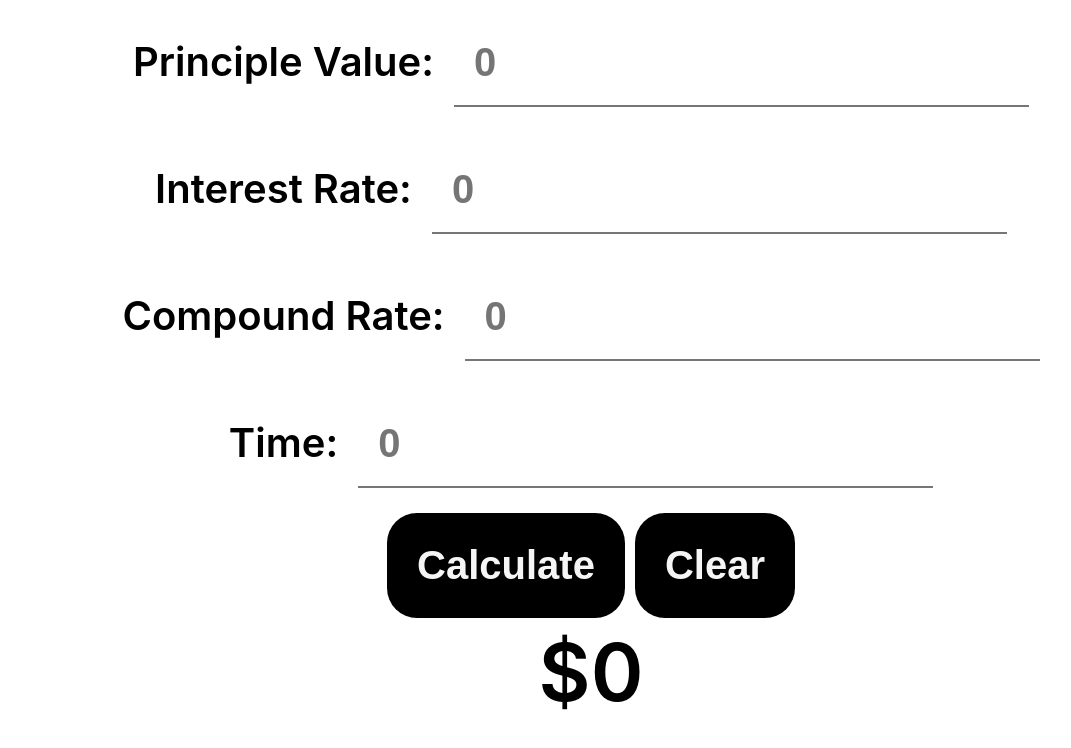
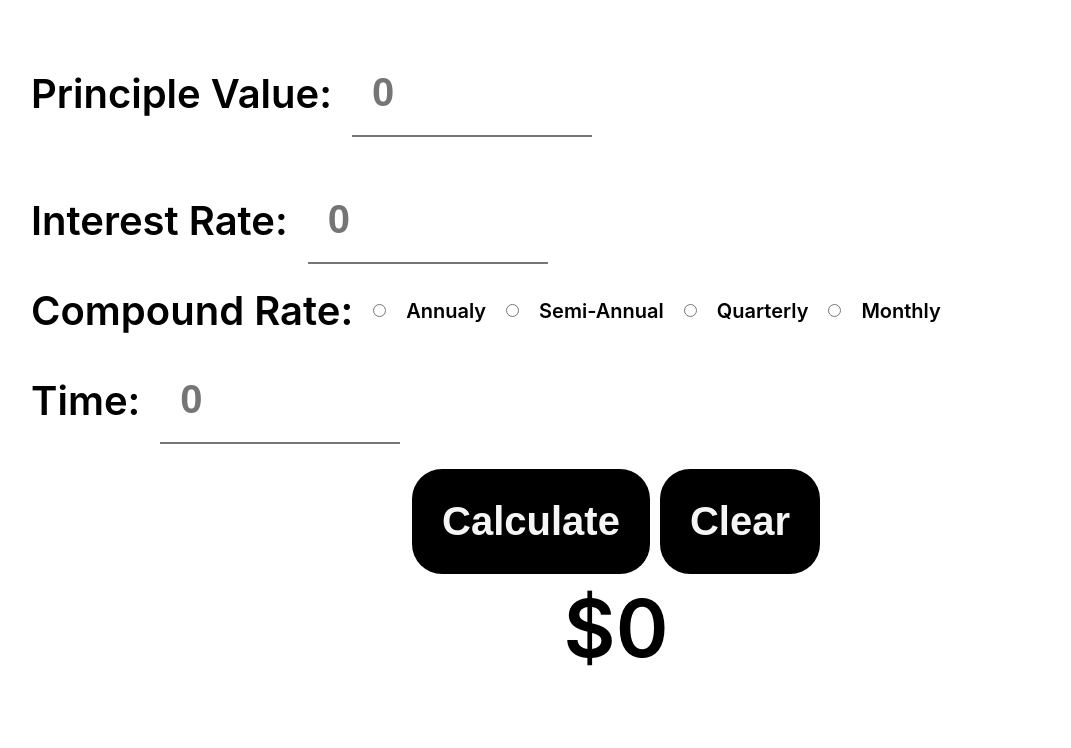
Before and after one commit to deanerfree/int-calc, a React (Create React App) app: page / in a window 1280 px wide. Shown: the top 748 px of the page, without its empty margins (49-1120 px from the left). Built offline with nearby package versions, Linux system fonts and the light colour scheme.

Commit message:
radiobutton added

```diff
--- a/src/components/Form.js
+++ b/src/components/Form.js
@@ -1,6 +1,16 @@
 import React, { useState } from 'react'
 import styled from 'styled-components'
 import Numbers from './Numbers'
+
+const Form = styled.form`
+  margin: 30px;
+  padding-left: 50px;
+`
+const Wrapper = styled.div`
+  display: flex;
+  align-items: center;
+  flex-direction: row;
+`
 
 const Input = styled.input`
   padding: 0.5em;
@@ -12,9 +22,15 @@ const Input = styled.input`
   border-top: none;
   border-left: none;
   border-right: none;
+  max-width: 200px;
 `
 const Label = styled.label`
   font-size: 40px;
+  font-weight: 600;
+`
+const LabelRad = styled.label`
+  flex-direction: row;
+  font-size: 20px;
   font-weight: 600;
 `
 
@@ -29,8 +45,8 @@ const InputForm = () => {
   }
   return (
     <>
-      <form onSubmit={submitHandler}>
-        <div className="form-group">
+      <Form onSubmit={submitHandler}>
+        <Wrapper>
           <Label>Principle Value:</Label>
           <Input
             pattern="^-?[0-9]\d*\.?\d*$"
@@ -38,8 +54,8 @@ const InputForm = () => {
             onChange={(e) => setPrinciple(e.target.value)}
             value={principle}
           />
-        </div>
-        <div className="form-group">
+        </Wrapper>
+        <Wrapper>
           <Label>Interest Rate:</Label>
           <Input
             pattern="^-?[0-9]\d*\.?\d*$"
@@ -47,17 +63,43 @@ const InputForm = () => {
             onChange={(e) => setInterestRate(e.target.value)}
             value={interestRate}
           />
-        </div>
-        <div className="form-group">
+        </Wrapper>
+        <Wrapper>
           <Label>Compound Rate:</Label>
           <Input
-            pattern="^-?[0-9]\d*\.?\d*$"
-            placeholder="0"
+            type="Radio"
+            id="compoundRate1"
+            name="compoundRate"
             onChange={(e) => setCompoundRate(e.target.value)}
-            value={compoundRate}
+            value={1}
           />
-        </div>
-        <div className="form-group">
+          <LabelRad htmlFor="compound1">Annualy</LabelRad>
+          <Input
+            type="Radio"
+            id="compoundRate2"
+            name="compoundRate"
+            onChange={(e) => setCompoundRate(e.target.value)}
+            value={2}
+          />
+          <LabelRad htmlFor="compound2">Semi-Annual</LabelRad>
+          <Input
+            type="Radio"
+            id="compoundRate3"
+            name="compoundRate"
+            onChange={(e) => setCompoundRate(e.target.value)}
+            value={4}
+          />
+          <LabelRad htmlFor="compound3">Quarterly</LabelRad>
+          <Input
+            type="Radio"
+            id="compoundRate4"
+            name="compoundRate"
+            onChange={(e) => setCompoundRate(e.target.value)}
+            value={12}
+          />
+          <LabelRad htmlFor="compound4">Monthly</LabelRad>
+        </Wrapper>
+        <Wrapper>
           <Label>Time:</Label>
           <Input
             pattern="^-?[0-9]\d*\.?\d*$"
@@ -65,14 +107,14 @@ const InputForm = () => {
             onChange={(e) => setTime(e.target.value)}
             value={time}
           />
-        </div>
+        </Wrapper>
         <Numbers
           principle={principle}
           interestRate={interestRate}
           compoundRate={compoundRate}
           time={time}
         />
-      </form>
+      </Form>
     </>
   )
 }
--- a/src/components/Numbers.js
+++ b/src/components/Numbers.js
@@ -2,6 +2,7 @@ import React, { useState } from 'react'
 import styled from 'styled-components'
 
 const Button = styled.button`
+  justify-content: center;
   padding: 30px;
   margin: 5px;
   font-size: 40px;
```
